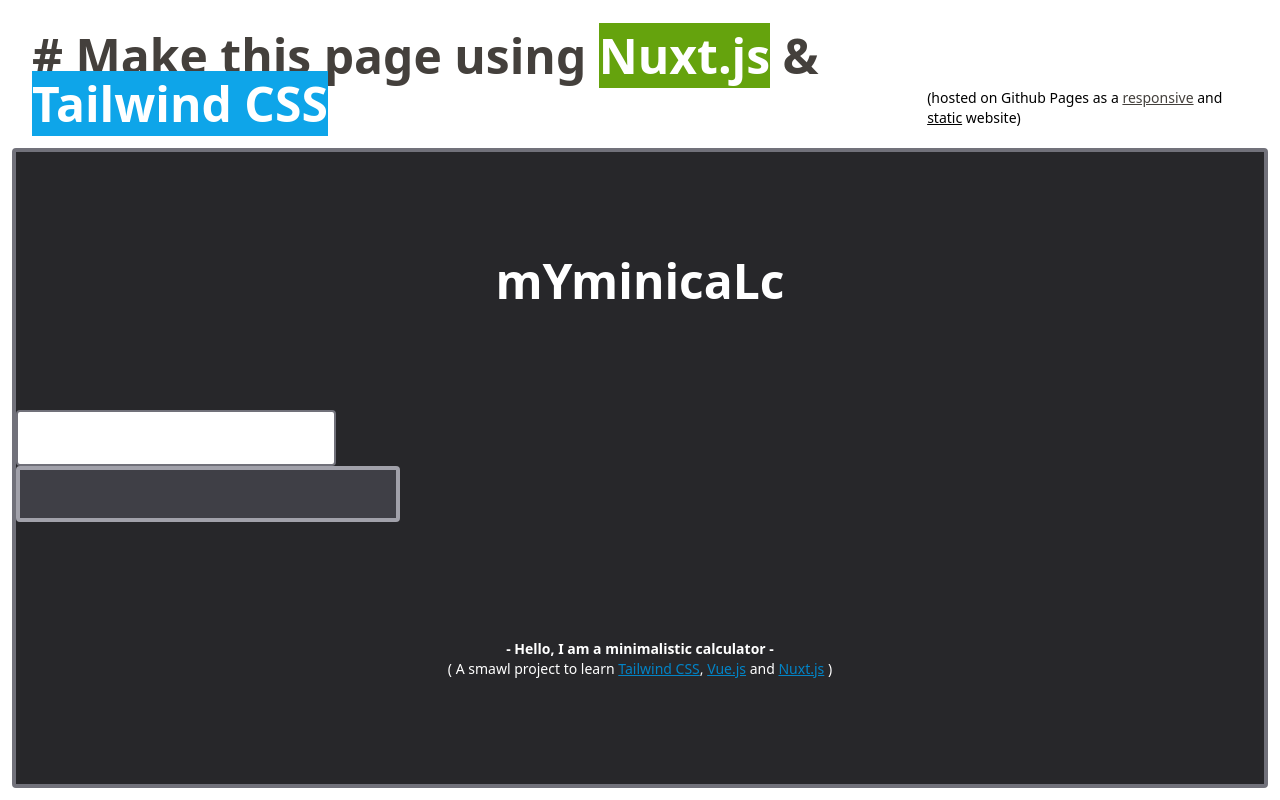
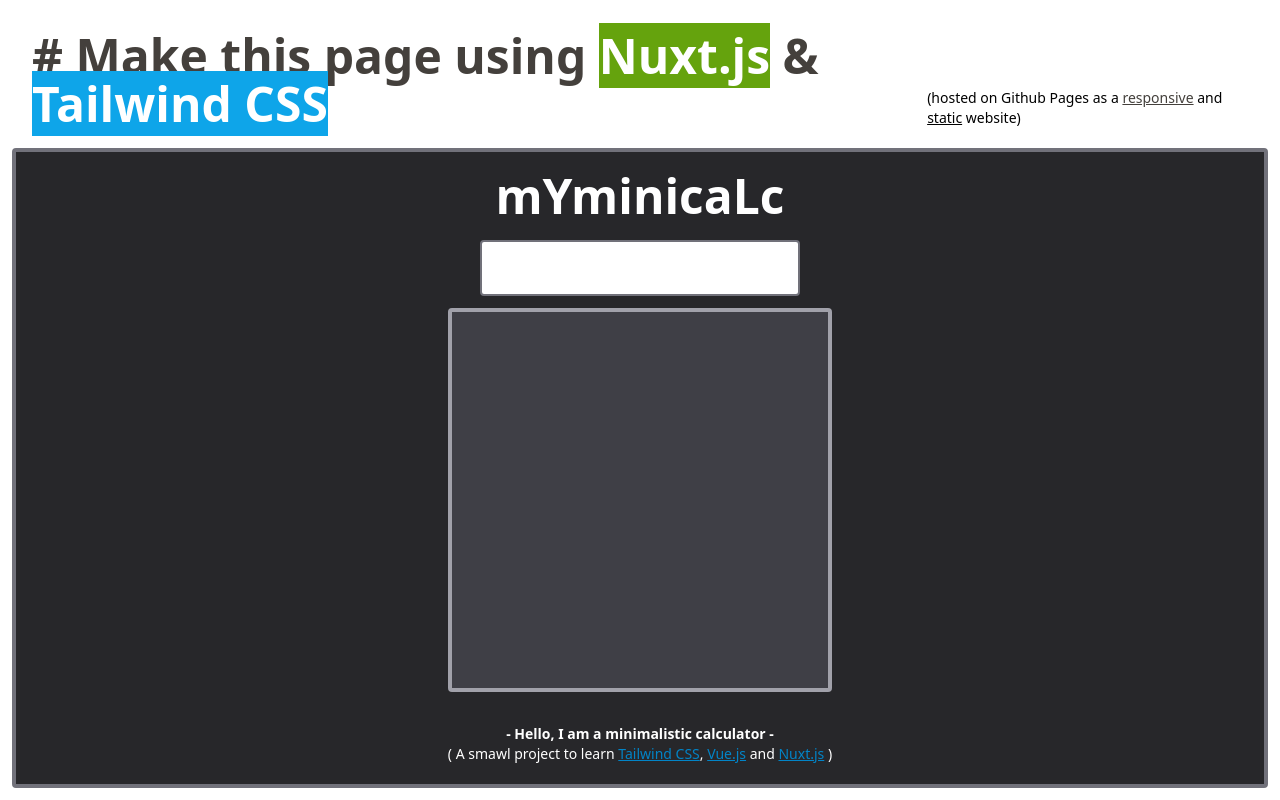
Before and after one commit to LymaKries/foreward_project_4, a Nuxt app: page / in a window 1280 px wide. Built offline with nearby package versions, Linux system fonts and the light colour scheme.

Commit message:
design + organisation project ok, try to include element in an other file with different props

```diff
--- /dev/null
+++ b/components/BottomText.vue
@@ -0,0 +1,10 @@
+<template>
+  <div class="text-white text-sm text-center">
+    <div class="font-bold">
+      - Hello, I am a minimalistic calculator -
+    </div>
+    <div>
+      ( A smawl project to learn <a href="https://tailwindcss.com/" class="underline text-sky-600">Tailwind CSS</a>, <a href="https://vuejs.org/" class="underline text-sky-600">Vue.js</a> and <a href="https://nuxt.com/" class="underline text-sky-600">Nuxt.js</a> )
+    </div>
+  </div>
+</template>
--- a/components/Calculator.vue
+++ b/components/Calculator.vue
@@ -1,23 +1,20 @@
 <template>
   <div class="w-full h-full bg-zinc-800 border-4 border-zinc-500 rounded">
     <div class="h-full flex flex-col justify-evenly content-evenly">
-      <div class="text-white font-bold text-center text-5xl bottom-80">
-        mYminicaLc
+      <Title />
+
+      <div class="w-full flex flex-col items-center">
+        <div class="w-80 h-14 mb-3 bg-white border-2 border-zinc-500 rounded bottom-80"></div>
+        <div class="w-96 h-96 bg-zinc-700 mb-3 border-4 border-zinc-400 rounded"></div>
       </div>
 
-      <div class="w-full flex flex-col">
-        <div class="w-80 h-14 bg-white border-2 border-zinc-500 rounded bottom-80"></div>
-        <div class="w-96 h-14 bg-zinc-700 mb-3 border-4 border-zinc-400 rounded"></div>
-      </div>
-
-      <div class="text-white text-sm text-center">
-        <div class="font-bold">
-          - Hello, I am a minimalistic calculator -
-        </div>
-        <div>
-          ( A smawl project to learn <a href="https://tailwindcss.com/" class="underline text-sky-600">Tailwind CSS</a>, <a href="https://vuejs.org/" class="underline text-sky-600">Vue.js</a> and <a href="https://nuxt.com/" class="underline text-sky-600">Nuxt.js</a> )
-        </div>
-      </div>
+      <BottomText />
     </div>
   </div>
 </template>
+<script setup>
+import BottomText from "./BottomText.vue";
+</script>
+<script setup>
+import Title from "./Title.vue";
+</script>
--- /dev/null
+++ b/components/HeadTitle.vue
@@ -0,0 +1,10 @@
+<template>
+  <div class="w-full p-5 flex justify-between">
+    <div class="font-bold text-5xl text-stone-700">
+      # Make <span class="underline">this</span> page using <span class="bg-lime-600 text-white">Nuxt.js</span> & <span class="text-white bg-sky-500">Tailwind CSS</span>
+    </div>
+    <div class="text-sm mt-auto">
+      (hosted on Github Pages as a <span class="text-stone-700 underline">responsive</span> and <span class="underline">static</span> website)
+    </div>
+  </div>
+</template>
--- a/components/SmallButton.vue
+++ b/components/SmallButton.vue
@@ -1,3 +1,11 @@
 <template>
-  <div >hello!!</div>
+  <div>{{title}}</div>
 </template>
+
+<script>
+export default {
+  props: {
+    title: String
+  },
+}
+</script>
--- a/components/Title.vue
+++ b/components/Title.vue
@@ -1,10 +1,5 @@
 <template>
-  <div class="w-full p-5 flex justify-between">
-    <div class="font-bold text-5xl text-stone-700">
-      # Make <span class="underline">this</span> page using <span class="bg-lime-600 text-white">Nuxt.js</span> & <span class="text-white bg-sky-500">Tailwind CSS</span>
-    </div>
-    <div class="text-sm mt-auto">
-      (hosted on Github Pages as a <span class="text-stone-700 underline">responsive</span> and <span class="underline">static</span> website)
-    </div>
+  <div class="text-white font-bold text-center text-5xl bottom-80">
+    mYminicaLc
   </div>
 </template>
--- a/pages/index.vue
+++ b/pages/index.vue
@@ -1,7 +1,7 @@
 <template>
   <div class="w-screen h-screen p-3">
     <div class="h-full flex flex-col">
-      <Title />
+      <HeadTitle />
       <Calculator />
     </div>
   </div>
@@ -9,10 +9,10 @@
 
 <script>
 import Calculator from "../components/Calculator.vue";
-import Title from "../components/Title.vue";
+import HeadTitle from "../components/HeadTitle.vue";
 
 export default {
   name: 'IndexPage',
-  components: {Title, Calculator}
+  components: {HeadTitle, Calculator}
 }
 </script>
```
